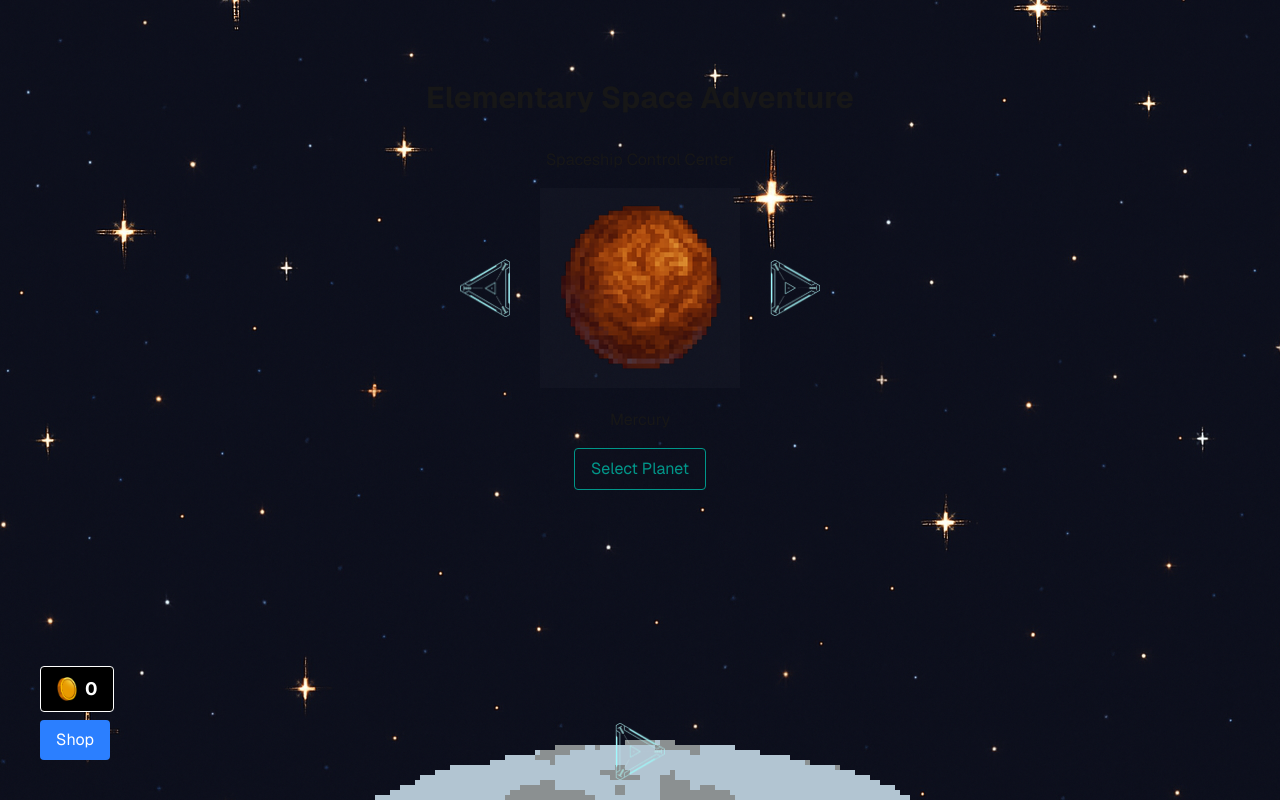
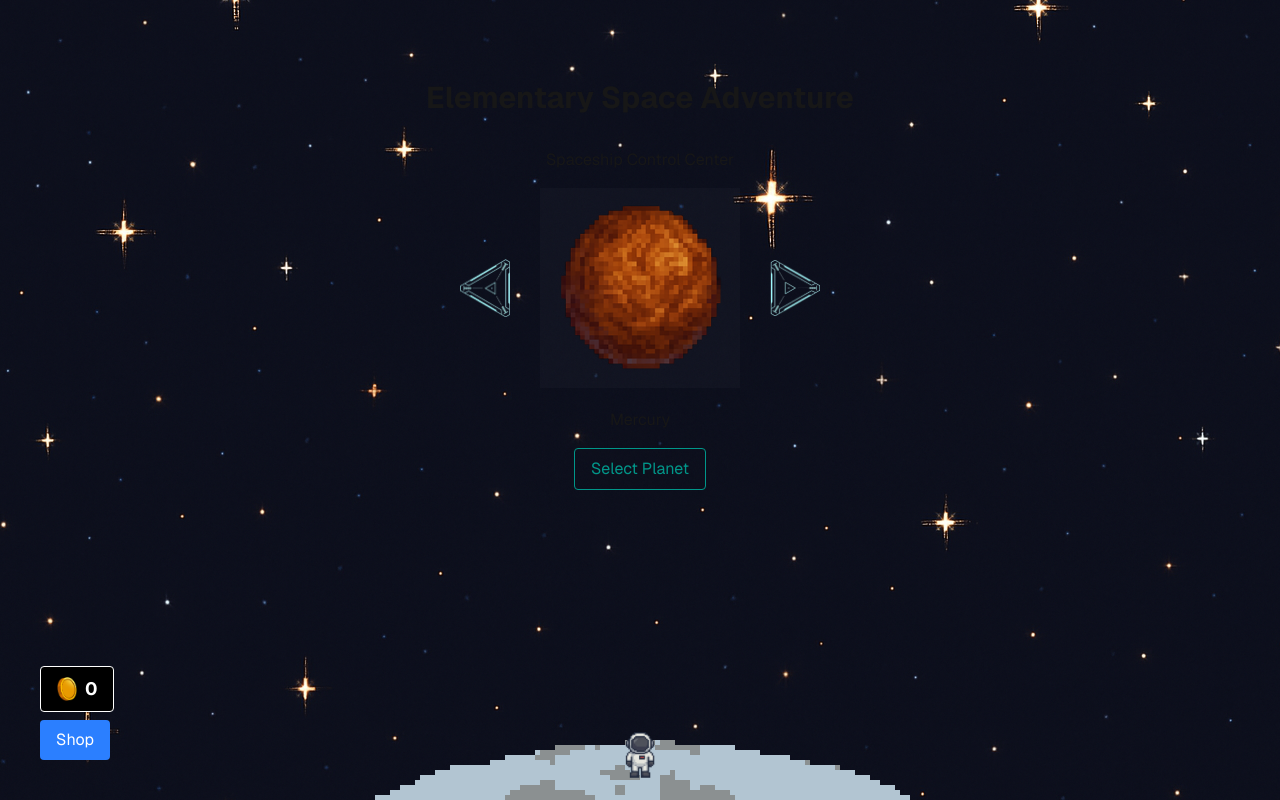
Before and after one commit to zidaneho/mission_learn, a Next.js app: page / in a window 1280 px wide. Built offline with nearby package versions, Linux system fonts and the light colour scheme; no server answers.

Commit message:
Astro Hints

```diff
--- a/components/PlanetSelector.tsx
+++ b/components/PlanetSelector.tsx
@@ -136,7 +136,7 @@ const PlanetSelector: React.FC<{ onSelect: () => void }> = ({ onSelect }) => {
 
       <div style={{ position: 'fixed', bottom: '20px', left: '50%', transform: 'translateX(-50%)' }}>
           <Image
-            src="/right_arrow.png" // Place right_arrow.png in public folder
+            src="/AstronautFigure.png" // Place right_arrow.png in public folder
             alt="Right Arrow"
             width={50}
             height={50}
```
